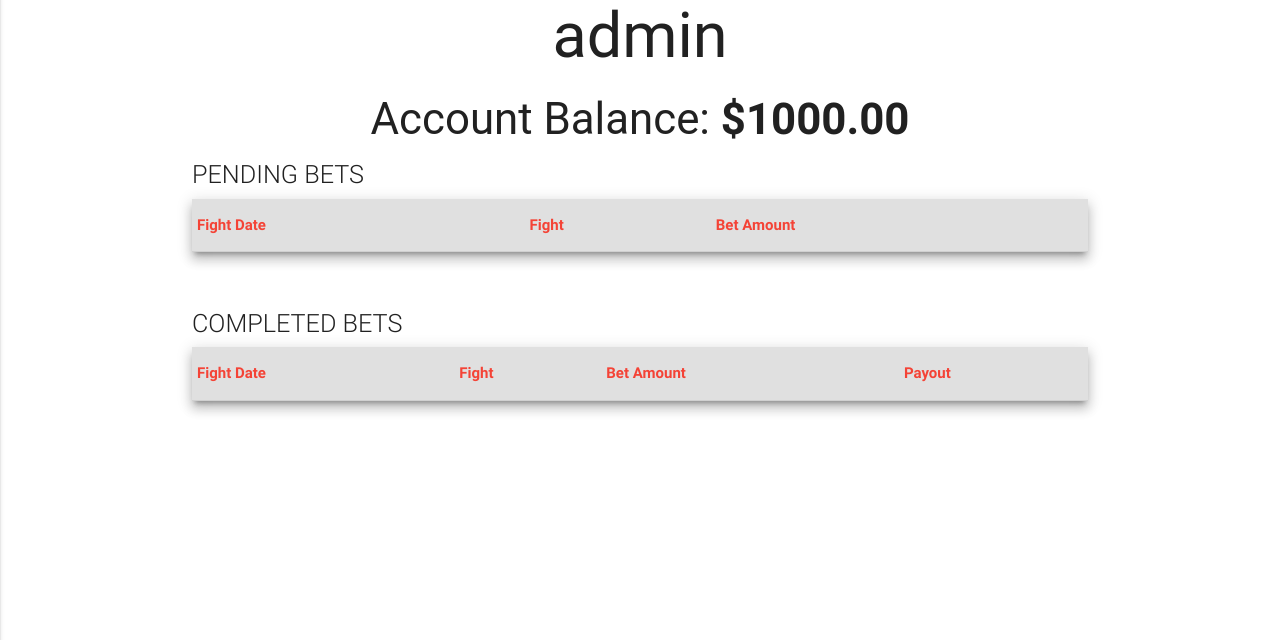
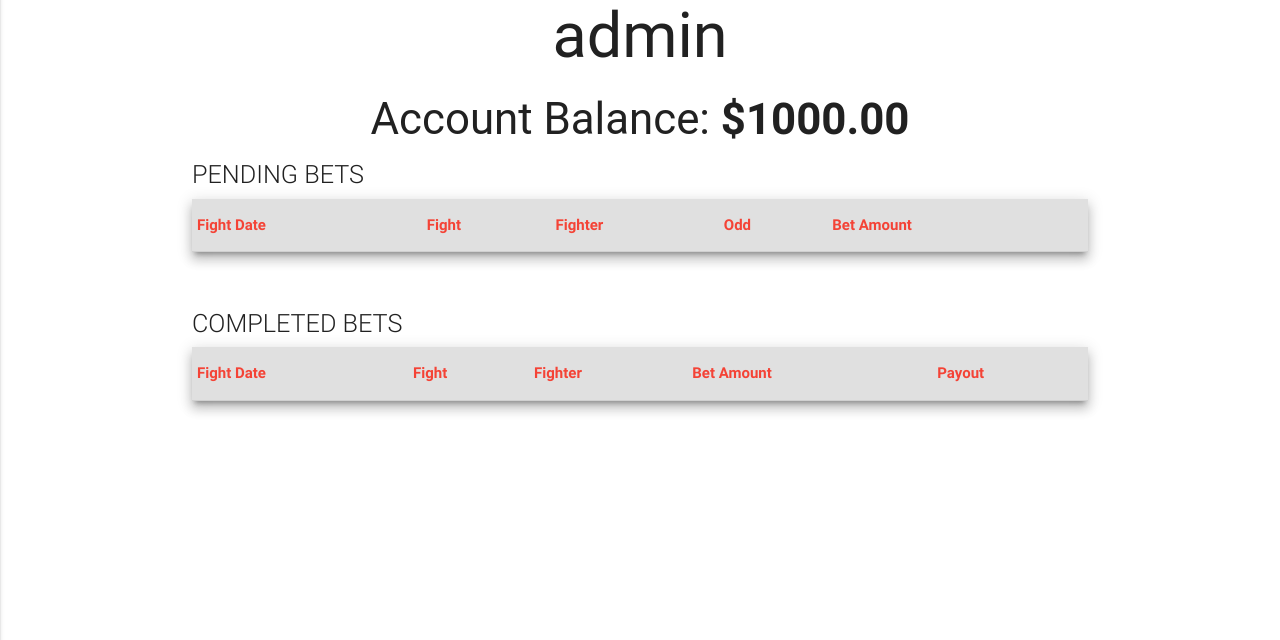
Before and after one commit to arman-ashrafian/MixedMartialBets, a Flask app: page /profile in a window 1280 px wide. Shown: the part 117-757 px from the top of the page. Run offline with Flask 2, Linux system fonts and the light colour scheme; a user stored in the database is signed in; data comes from the database, SQL or seed files in the repository; both versions use the stored data as it was after the commit; lists and menus that the app fills with data are empty; some libraries are stand-ins or nearby versions; some web fonts are replaced.

Commit message:
added odd column to bet

```diff
--- a/addResults.py
+++ b/addResults.py
@@ -36,6 +36,7 @@ def main():
 
     for fight in fightList:
         for bet in bets:
+            if not bet: break
             pay = 0
             if fight.result == 1 and bet.fighter == fight.fighterA:
                 pay = bet.amount + calcPayout(fight.oddA, bet.amount)
@@ -43,7 +44,6 @@ def main():
                 pay = bet.amount + calcPayout(fight.oddB, bet.amount)
 
             user = models.User.query.filter_by(id=bet.userID).first()
-            print(user)
             user.balance += pay
             db.session.add(user)
 
--- a/app/models.py
+++ b/app/models.py
@@ -57,12 +57,14 @@ class Bet(db.Model):
     userID = db.Column(db.Integer, db.ForeignKey('user.id'))
     fighter = db.Column(db.String(100))
     amount = db.Column(db.Float)
+    odd = db.Column(db.Integer)
 
-    def __init__(self, fightID, userID, amount, fighter):
+    def __init__(self, fightID, userID, amount, fighter, odd):
         self.fightID = fightID
         self.userID = userID
         self.amount = amount
         self.fighter = fighter
+        self.odd = odd
 
     # print method
     def __repr__(self):
--- a/app/templates/profilePage.html
+++ b/app/templates/profilePage.html
@@ -12,6 +12,8 @@
       <thead class="red-text">
         <th>Fight Date</th>
         <th>Fight</th>
+        <th>Fighter</th>
+        <th>Odd</th>
         <th>Bet Amount</th>
       </thead>
       <tbody>
@@ -20,6 +22,8 @@
           <tr>
             <td>{{fight.date}}</td>
             <td>{{fight}}</td>
+            <td>{{bet.fighter}}</td>
+            <td>{{bet.odd}}</td>
             <td>$ {{bet.amount}}</td>
           </tr>
 
@@ -37,6 +41,7 @@
       <thead class="red-text">
         <th>Fight Date</th>
         <th>Fight</th>
+        <th>Fighter</th>
         <th>Bet Amount</th>
         <th>Payout</th>
       </thead>
@@ -46,6 +51,7 @@
           <tr>
             <td>{{fight.date}}</td>
             <td>{{fight}}</td>
+            <td>{{bet.fighter}}</td>
             <td>${{bet.amount}}</td>
             <td>${{'%.2f' % payout}}</td>
           </tr>
--- a/app/views.py
+++ b/app/views.py
@@ -162,10 +162,12 @@ def createBet(fightID):
                 return jsonify(status="bad", error="balance",
                                balance=usermodel.balance)
             else:
+                print("odd " + request.form['odd'])
                 newBet = models.Bet(fightID=fightID,
                                     userID=usermodel.id,
                                     amount=int(request.form['betAmount']),
-                                    fighter=request.form['fighter'])
+                                    fighter=request.form['fighter'],
+                                    odd=int(request.form['odd']))
                 usermodel.balance -= int(request.form['betAmount'])
                 db.session.add(newBet)
                 db.session.commit()
```
Also changed, not shown: app/templates/placeBets.html (+9 -2 lines), app/database.sqlite3.
